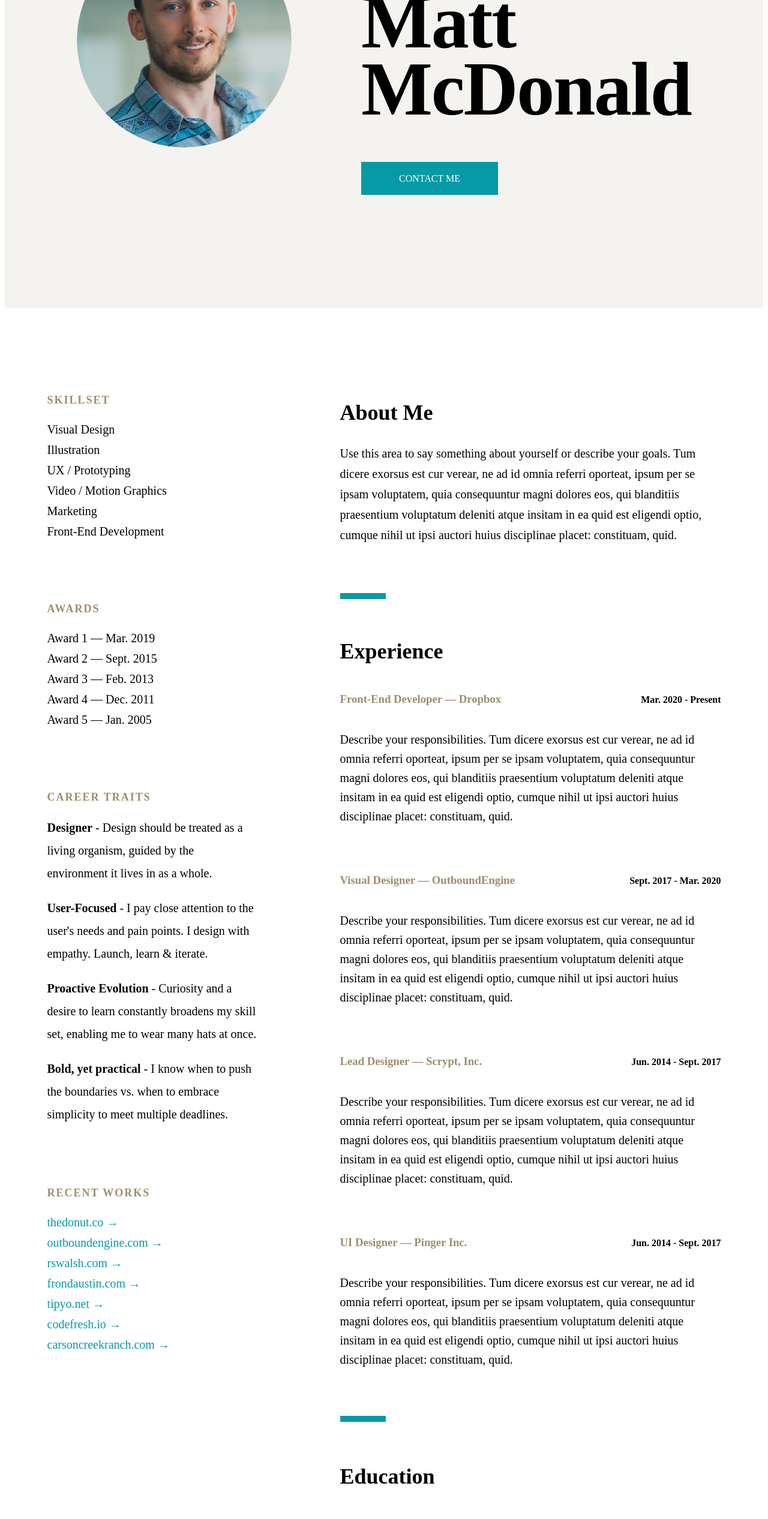
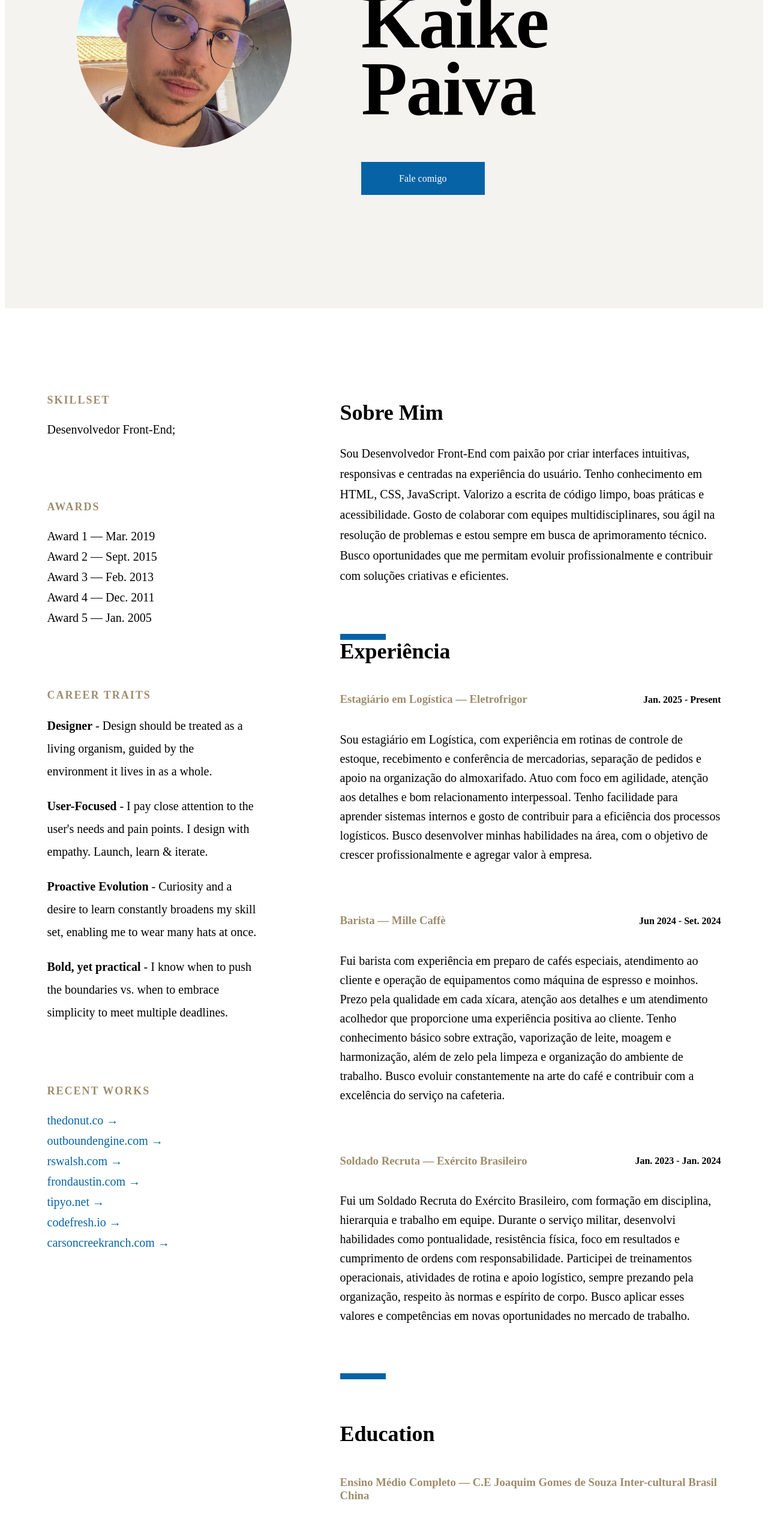
Before and after one commit to KaikePaiva/Curriculum, a plain HTML site: page index.html in a window 1280 px wide. Shown: the part 240-2773 px from the top of the page at 60% size. Drawn offline with Linux system fonts and the light colour scheme.

Commit message:
Meu Currículo atualizado

```diff
--- a/css/style.css
+++ b/css/style.css
@@ -1,7 +1,13 @@
+:root{
+    --color-primary:#0663A6;
+    --color-secundary:#9E8C6C;
+    --color-tertiary: #F5F3F0;
+}
+
 header{
     max-width: 100%;
     height: auto;
-    background-color: #F5F3F0;
+    background-color: var(--color-tertiary);
     justify-content: center;
     margin: 0 auto;
     display: flex;
@@ -45,14 +51,14 @@ header{
     line-height: 24px;
     letter-spacing: 2px;
     margin-top: 51px;
-    color: #9E8C6C;
+    color: var(--color-secundary);
 
 }
 .primeira_impressao a{
     width: 224px;
     height: 60px;
-    border: 1px solid  #0699A6;
-    background-color: #0699A6;
+    border: 1px solid var(--color-primary);
+    background-color: var(--color-primary);
     color: white;
     text-decoration: none;
     text-align: center;
@@ -103,7 +109,11 @@ section{
 }
 
 .recent_works p{
-    color: #0699A6;
+    color: var(--color-primary);
+}
+
+.Experience{
+    margin-top: px;
 }
 
 .bloco_direito{
@@ -130,8 +140,8 @@ section{
 
 
 .bloquinho{
-    color: #0699A6;
-    background-color: #0699A6;
+    color: var(--color-primary);
+    background-color: var(--color-primary);
     width: 76px;
     height: 10px;
     margin-top: 80px;
@@ -143,7 +153,7 @@ section{
 
 .card{
     width: 635px;
-    height: 238px;
+    height: auto;
     margin-bottom: 64px;
 }
 
@@ -160,7 +170,7 @@ section{
 }
 
 .text_experience h3{
-    color: #9E8C6C;
+    color: var(--color-secundary);
 }
 
 
@@ -172,11 +182,12 @@ section{
 .education_tips{
     display: flex;
     justify-content: space-between;
+    flex-direction: column;
 
 }
 
 .education_tips h3{
-    color: #9E8C6C;
+    color: var(--color-secundary);
 
 }
 
@@ -185,7 +196,7 @@ footer{
     align-content: center;
     max-width: 100%;
     height: 560px;
-    background-color: #F5F3F0;
+    background-color: var(--color-tertiary);
 }
 
 .block_footer{
@@ -218,6 +229,10 @@ footer{
     display: flex;
     justify-content: space-between;
     margin: 0 auto;
+}
+
+.block_footer h3{
+    color: var(--color-primary);
 }
 
 
--- a/index.html
+++ b/index.html
@@ -11,14 +11,14 @@
     <header>
         <div class="container">
             <div class="imagem_perfil">
-                <img src="IMAGENS/Perfil.png" alt="homem de cabelo branco">
+                <img src="IMAGENS/WhatsApp Image 2025-05-23 at 20.39.47.jpeg" alt="homem de cabelo branco">
             </div>
 
             <div class="primeira_impressao">
-                <h3>Designer / Developer</h3>
-                <h1>Matt
-                    McDonald</h1>
-                <a href="#" target="_blank">CONTACT ME</a>
+                <h3>Developer</h3>
+                <h1>Kaike
+                    Paiva</h1>
+                <a href="#" target="_blank">Fale comigo</a>
             </div>
         </div>
     </header>
@@ -27,12 +27,7 @@
         <div class="bloco_esquerdo">
             <div class="skill">
                 <h3>Skillset</h3>
-                <p>Visual Design <br>
-                    Illustration <br>
-                    UX / Prototyping <br>
-                    Video / Motion Graphics <br>
-                    Marketing <br>
-                    Front-End Development</p>
+                <p> Desenvolvedor Front-End;</p>
             </div>
             <div class="awards">
                 <h3>Awards</h3>
@@ -70,8 +65,8 @@
 
         <div class="bloco_direito">
             <div class="about_me">
-                <h2>About Me</h2>
-                <p>Use this area to say something about yourself or describe your goals.  Tum dicere exorsus est cur verear, ne ad id omnia referri oporteat, ipsum per se ipsam voluptatem, quia consequuntur magni dolores eos, qui blanditiis praesentium voluptatum deleniti atque insitam in ea quid est eligendi optio, cumque nihil ut ipsi auctori huius disciplinae placet: constituam, quid.</p>
+                <h2>Sobre Mim</h2>
+                <p>Sou Desenvolvedor Front-End com paixão por criar interfaces intuitivas, responsivas e centradas na experiência do usuário. Tenho conhecimento em HTML, CSS, JavaScript. Valorizo a escrita de código limpo, boas práticas e acessibilidade. Gosto de colaborar com equipes multidisciplinares, sou ágil na resolução de problemas e estou sempre em busca de aprimoramento técnico. Busco oportunidades que me permitam evoluir profissionalmente e contribuir com soluções criativas e eficientes.</p>
 
                 <div class="bloquinho"></div>
             </div>
@@ -79,41 +74,33 @@
 
 
             <div class="Experience">
-                <h2>Experience</h2>
+                <h2>Experiência</h2>
 
                 <div class="card">
                     <div class="text_experience">
-                        <h3>Front-End Developer — Dropbox</h3>
-                        <h4>Mar. 2020 - Present</h4>
+                        <h3>Estagiário em Logística — Eletrofrigor</h3>
+                        <h4>Jan. 2025 - Present</h4>
                     </div>
-                    <p>Describe your responsibilities.  Tum dicere exorsus est cur verear, ne ad id omnia referri oporteat, ipsum per se ipsam voluptatem, quia consequuntur magni dolores eos, qui blanditiis
-                    praesentium voluptatum deleniti atque insitam in ea quid est eligendi optio, cumque nihil ut ipsi auctori huius disciplinae placet: constituam, quid.</p>
+                    <p>Sou estagiário em Logística, com experiência em rotinas de controle de estoque, recebimento e conferência de mercadorias, separação de pedidos e apoio na organização do almoxarifado. Atuo com foco em agilidade, atenção aos detalhes e bom relacionamento interpessoal. Tenho facilidade para aprender sistemas internos e gosto de contribuir para a eficiência dos processos logísticos. Busco desenvolver minhas habilidades na área, com o objetivo de crescer profissionalmente e agregar valor à empresa.</p>
 
                 </div>
 
                 <div class="card">
                     <div class="text_experience">
-                        <h3>Visual Designer — OutboundEngine</h3>
-                        <h4>Sept. 2017 - Mar. 2020</h4>
+                        <h3>Barista — Mille Caffè</h3>
+                        <h4>Jun 2024 - Set. 2024</h4>
                     </div>
-                    <p>Describe your responsibilities.  Tum dicere exorsus est cur verear, ne ad id omnia referri oporteat, ipsum per se ipsam voluptatem, quia consequuntur magni dolores eos, qui blanditiis praesentium voluptatum deleniti atque insitam in ea quid est eligendi optio, cumque nihil ut ipsi auctori huius disciplinae placet: constituam, quid.</p>
+                    <p>Fui barista com experiência em preparo de cafés especiais, atendimento ao cliente e operação de equipamentos como máquina de espresso e moinhos. Prezo pela qualidade em cada xícara, atenção aos detalhes e um atendimento acolhedor que proporcione uma experiência positiva ao cliente. Tenho conhecimento básico sobre extração, vaporização de leite, moagem e harmonização, além de zelo pela limpeza e organização do ambiente de trabalho. Busco evoluir constantemente na arte do café e contribuir com a excelência do serviço na cafeteria.</p>
                 </div>
 
                 <div class="card">
                     <div class="text_experience">
-                        <h3>Lead Designer — Scrypt, Inc.</h3>
-                        <h4>Jun. 2014 - Sept. 2017</h4>
+                        <h3>Soldado Recruta — Exército Brasileiro</h3>
+                        <h4>Jan. 2023 - Jan. 2024</h4>
                     </div>
-                    <p>Describe your responsibilities.  Tum dicere exorsus est cur verear, ne ad id omnia referri oporteat, ipsum per se ipsam voluptatem, quia consequuntur magni dolores eos, qui blanditiis praesentium voluptatum deleniti atque insitam in ea quid est eligendi optio, cumque nihil ut ipsi auctori huius disciplinae placet: constituam, quid.</p>
+                    <p>Fui um Soldado Recruta do Exército Brasileiro, com formação em disciplina, hierarquia e trabalho em equipe. Durante o serviço militar, desenvolvi habilidades como pontualidade, resistência física, foco em resultados e cumprimento de ordens com responsabilidade. Participei de treinamentos operacionais, atividades de rotina e apoio logístico, sempre prezando pela organização, respeito às normas e espírito de corpo. Busco aplicar esses valores e competências em novas oportunidades no mercado de trabalho.</p>
                 </div>
 
-                <div class="card">
-                    <div class="text_experience">
-                        <h3>UI Designer — Pinger Inc.</h3>
-                        <h4>Jun. 2014 - Sept. 2017</h4>
-                    </div>
-                    <p>Describe your responsibilities.  Tum dicere exorsus est cur verear, ne ad id omnia referri oporteat, ipsum per se ipsam voluptatem, quia consequuntur magni dolores eos, qui blanditiis praesentium voluptatum deleniti atque insitam in ea quid est eligendi optio, cumque nihil ut ipsi auctori huius disciplinae placet: constituam, quid.</p>
-                </div>
             </div>
 
             <div class="education">
@@ -122,8 +109,10 @@
                 <h2>Education</h2>
 
                 <div class="education_tips">
-                    <h3>BFA in Graphic Design — James Madison University</h3>
-                    <h4>Graduated 2014</h4>
+                    <h3>Ensino Médio Completo — C.E Joaquim Gomes de Souza Inter-cultural Brasil China</h3>
+                    <h4>Graduado em 2019</h4>
+                    <h3>Técnologo em Sistemas para Internet — Anhanguera</h3>
+                    <h4>Cursando</h4>
                 </div>
 
             </div>
@@ -134,9 +123,9 @@
 
     <footer>
         <div class="block_footer">
-            <h2>Get in touch!</h2>
-            <h3>youremail@email.com <br>
-            (xx) xxxxx-xxxx</h3>
+            <h2>Entre em contato aqui!</h2>
+            <h3>developerpaiva0101@gmail.com <br>
+            (21) 967060705</h3>
             <div class="redes_sociais">
                 <a href="#" target="_blank"> <img src="IMAGENS/facebook.svg" alt=""></a>
                 <a href="#" target="_blank"> <img src="IMAGENS/instagram.svg" alt=""></a>
```
Also changed, not shown: IMAGENS/WhatsApp Image 2025-05-23 at 20.35.58.jpeg (added), IMAGENS/WhatsApp Image 2025-05-23 at 20.39.47.jpeg (added).
